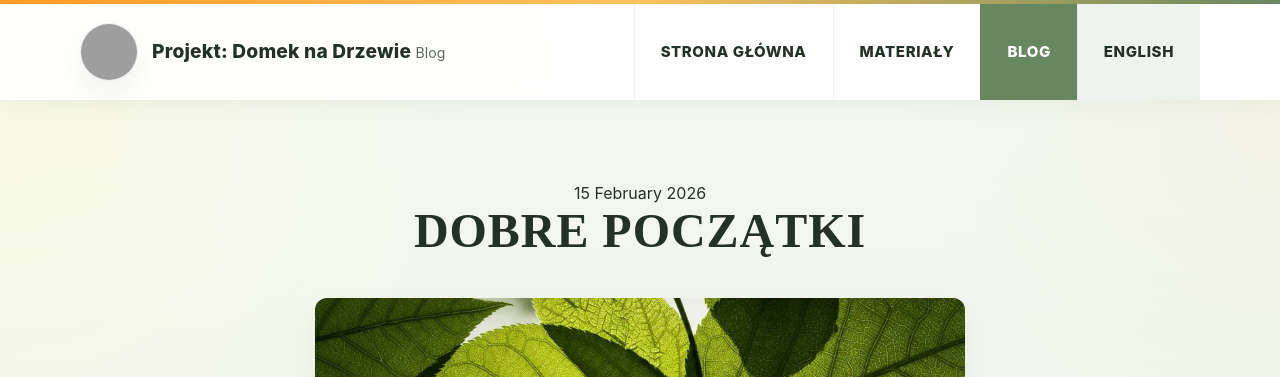
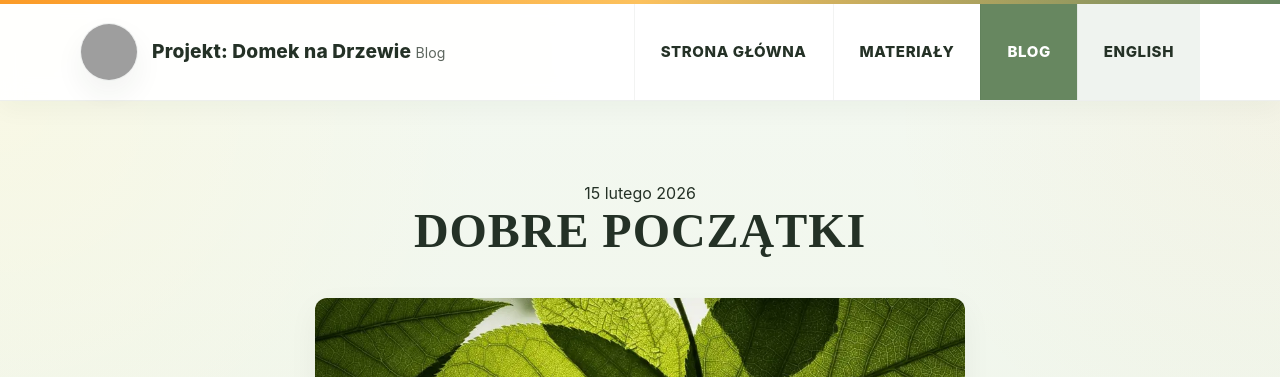
Before and after one commit to akonkia/domeknadrzewie, a Jekyll site: the page built from _posts/2026-02-15-good-foundations-the-beginning.pl.md, in a window 1280 px wide and 900 px high. Shown: the top 377 px of the window. Built offline with Jekyll 4.4.1, drawn with Linux system fonts in a browser that asks for light colours; some of the changed lines change nothing that is shown; grey boxes are pictures that could not be loaded.

Commit message:
Update post.html

```diff
--- a/_layouts/post.html
+++ b/_layouts/post.html
@@ -1,9 +1,18 @@
 ---
 layout: default
 ---
+{% assign raw_page_lang = page.lang | join: "" | strip %}
+{% assign months_pl = "stycznia|lutego|marca|kwietnia|maja|czerwca|lipca|sierpnia|września|października|listopada|grudnia" | split: "|" %}
+{% assign months_en = "January|February|March|April|May|June|July|August|September|October|November|December" | split: "|" %}
+{% assign month_index = page.date | date: "%-m" | minus: 1 %}
+{% if raw_page_lang == "en" %}
+  {% assign month_name = months_en[month_index] %}
+{% else %}
+  {% assign month_name = months_pl[month_index] %}
+{% endif %}
 <article class="post">
   <header class="post-header">
-    <span class="post-date">{{ page.date | date: "%-d %B %Y" }}</span>
+    <span class="post-date">{{ page.date | date: "%-d" }} {{ month_name }} {{ page.date | date: "%Y" }}</span>
     <h1>{{ page.title }}</h1>
   </header>
 
@@ -26,7 +35,6 @@ layout: default
      If lang is an array ["pl"], 'join' turns it into "pl".
      If lang is already a string "pl", 'join' does nothing.
 {% endcomment %}
-{% assign raw_page_lang = page.lang | join: "" | strip %}
 {% assign prev_label = "← Poprzedni" %}
 {% assign next_label = "Następny →" %}
 {% if raw_page_lang == "en" %}
```
